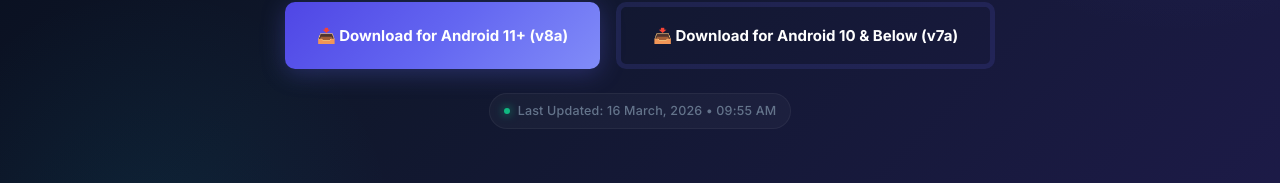
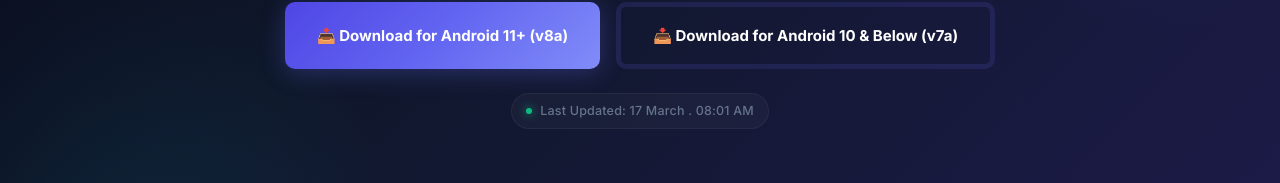
Before and after one commit to webdevpraveen/ledger-attend-website, a Next.js app: page / in a window 1280 px wide. Shown: the part 463-646 px from the top of the page. Built offline with nearby package versions, Linux system fonts and the light colour scheme.

Commit message:
chore: update last updated timestamp to 17 March . 08:01 AM

```diff
--- a/app/page.js
+++ b/app/page.js
@@ -44,7 +44,7 @@
               </div>
               <div className="last-updated">
                 <span className="last-updated-dot"></span>
-                Last Updated: 16 March, 2026 • 09:55 AM
+                Last Updated: 17 March . 08:01 AM
               </div>
             </div>
             <div className="hero-stats animate-in delay-4">
```
